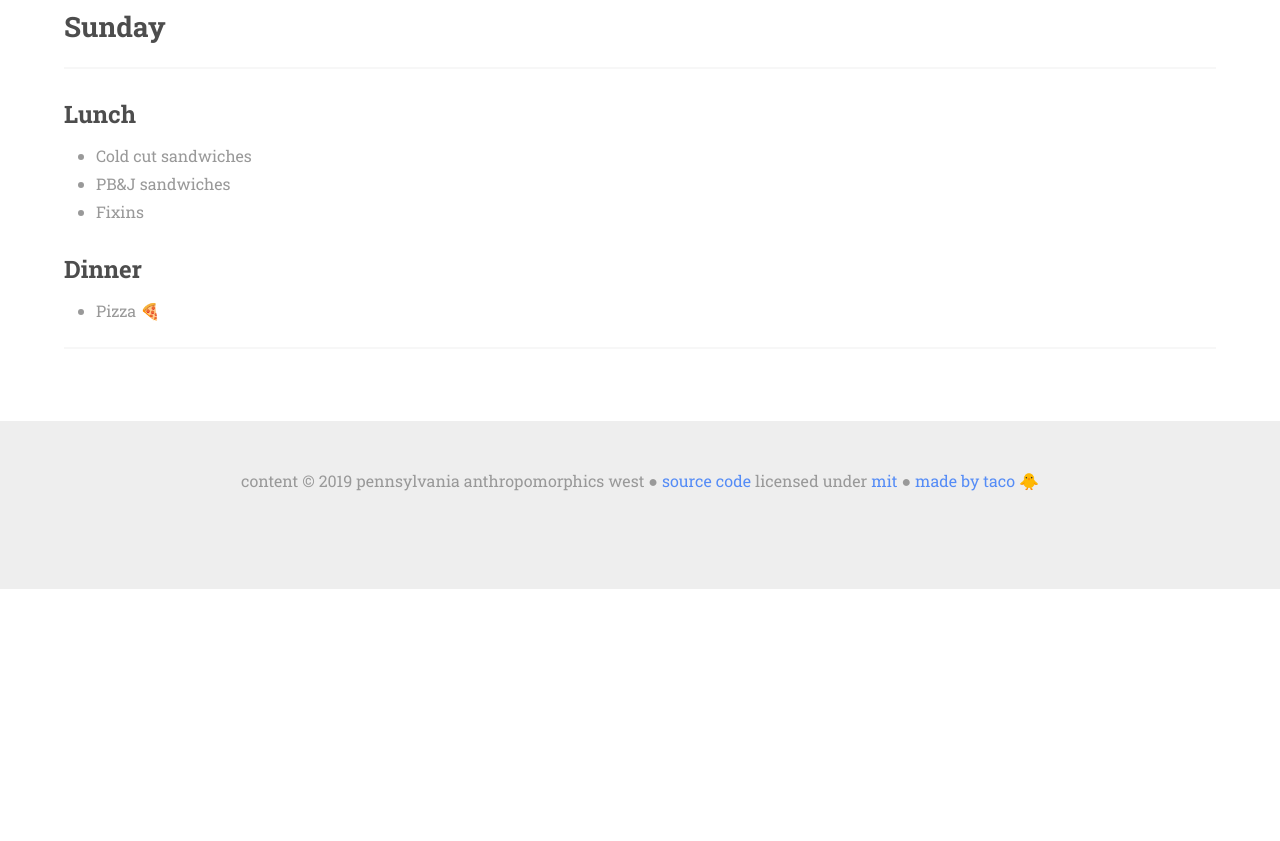
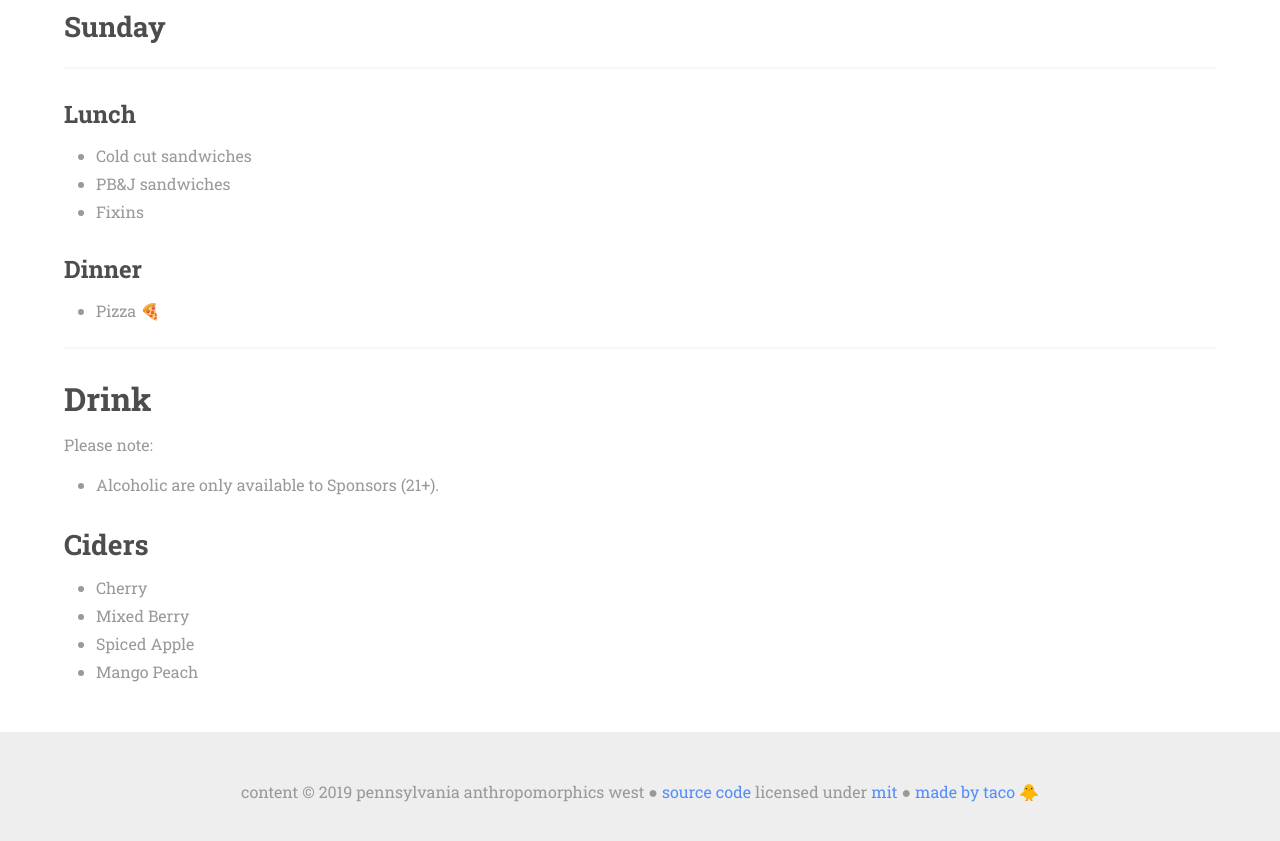
Before and after one commit to wpafw/wpafw.org, a Jekyll site: the page built from food.md, in a window 1280 px wide and 900 px high, scrolled down 1663 px. Shown: the top 841 px of the window. Built offline with Jekyll 4.4.1, drawn with Linux system fonts in a browser that asks for light colours; nearby versions of some CDN libraries; before the commit the page ends 2252 px from its top, so only the background shows below that.

Commit message:
Update food.md

```diff
--- a/food.md
+++ b/food.md
@@ -60,3 +60,15 @@ Saturday night dinner with the featured artists (to be announced soon) and a cra
 * Pizza 🍕
 
 ---
+
+# Drink
+
+Please note:
+
+* Alcoholic are only available to Sponsors (21+).
+
+## Ciders
+* Cherry
+* Mixed Berry
+* Spiced Apple
+* Mango Peach
```
